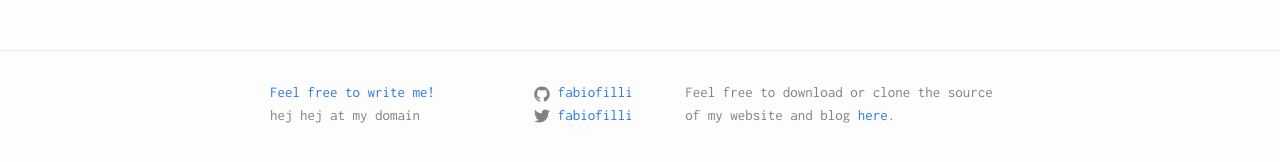
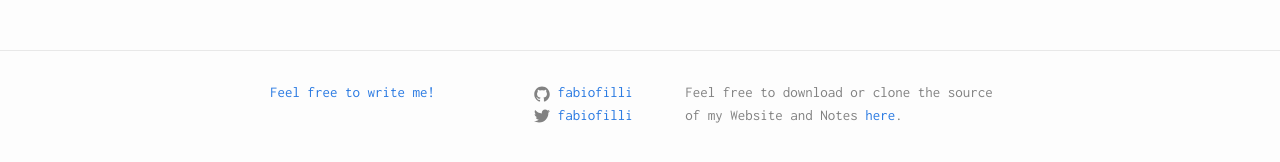
Before and after one commit to fabiofilli/fabiofilli, a Jekyll site: the page built from index.html, in a window 1280 px wide. Shown: the part 523-685 px from the top of the page. Built offline with Jekyll 4.4.1, drawn with Linux system fonts in a browser that asks for light colours.

Commit message:
modify footer

```diff
--- a/_includes/footer.html
+++ b/_includes/footer.html
@@ -6,7 +6,6 @@
       <div class="footer-col  footer-col-1">
         <ul class="contact-list">
           <li><a href="mailto:{{ site.email }}">Feel free to write me!</a></li>
-          <li>hej hej at my domain</a></li>
         </ul>
       </div>
 
@@ -44,7 +43,7 @@
       </div>
 
       <div class="footer-col  footer-col-3">
-        <p class="text">Feel free to download or clone the source of my website and blog <a href="https://github.com/fabiofilli/fabiofilli.github.io">here</a>.</p>
+        <p class="text">Feel free to download or clone the source of my Website and Notes <a href="https://github.com/fabiofilli/fabiofilli.github.io">here</a>.</p>
       </div>
     </div>
 
```
